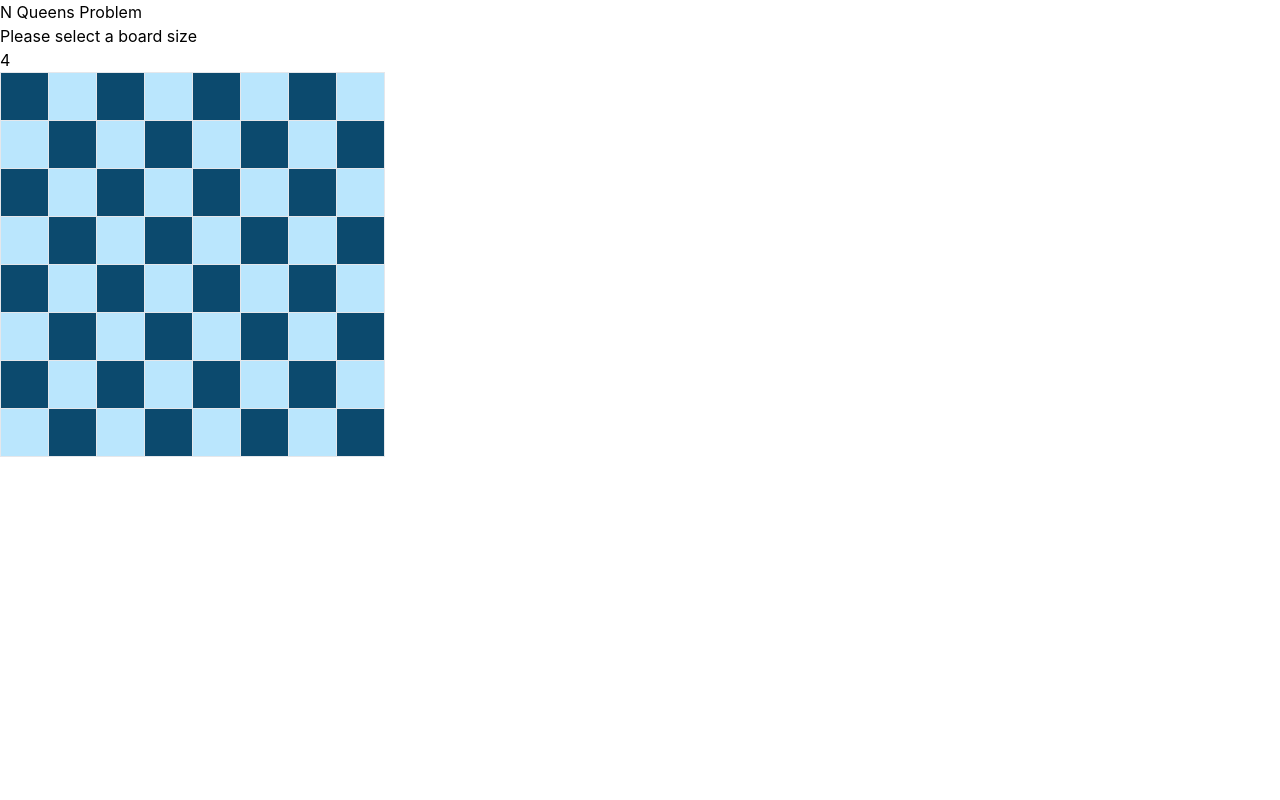
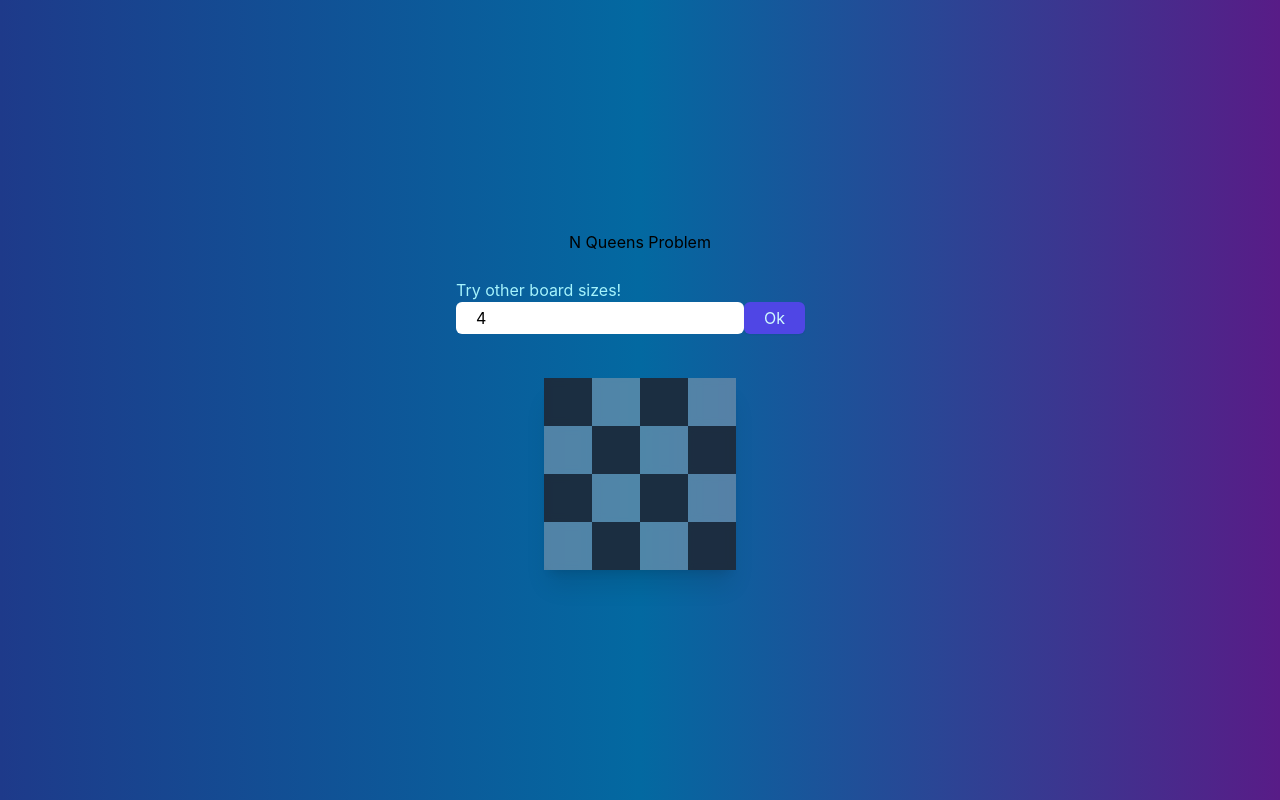
Before and after one commit to angvzrz/nqueens-problem, a React (Create React App) app in the folder frontend/: page / in a window 1280 px wide. Built offline with nearby package versions, Linux system fonts and the light colour scheme.

Commit message:
moved nqueens solution logic into board component and solved memory issue with createBoard function

```diff
--- a/frontend/package.json
+++ b/frontend/package.json
@@ -44,6 +44,8 @@
     "eslint-plugin-n": "^15.4.0",
     "eslint-plugin-promise": "^6.1.1",
     "eslint-plugin-react": "^7.31.10",
+    "prettier": "^2.7.1",
+    "prettier-plugin-tailwindcss": "^0.1.13",
     "tailwindcss": "^3.2.2"
   }
 }
--- a/frontend/src/App.js
+++ b/frontend/src/App.js
@@ -2,11 +2,9 @@ import { Title } from 'components/title';
 import { Home } from 'pages/home';
 import './App.css';
 
-
-
 function App() {
   return (
-    <div>
+    <div className="w-full overflow-scroll h-screen bg-gradient-to-r from-blue-900 via-sky-700 to-purple-900 p-4 flex flex-col flex-none items-center justify-center">
       <Title />
       <Home />
     </div>
--- a/frontend/src/components/board/board.jsx
+++ b/frontend/src/components/board/board.jsx
@@ -1,10 +1,21 @@
+import { createBoard, solveNQueens } from 'nqueens/nqueens';
+import { useEffect, useState } from 'react';
 import { BoardRow } from './board-row';
 
-function Board({ board }) {
+function Board({ boardSize }) {
+  const [board, setBoard] = useState(createBoard(boardSize));
+
+  useEffect(() => {
+    const newBoard = createBoard(boardSize);
+    solveNQueens(newBoard, 0, 0);
+    setBoard(newBoard);
+  }, [boardSize]);
+
   return (
-    <table className="table-auto">
-      <tbody>
-        {board.map((row, index) => {
+    <table className="table-auto rounded-lg shadow-xl">
+      <tbody className="">
+        {board != null &&
+          board.map((row, index) => {
             const colorPattern = index % 2 === 0 ? 'dark' : 'light';
             return (
               <BoardRow
--- a/frontend/src/components/board/square.jsx
+++ b/frontend/src/components/board/square.jsx
@@ -1,8 +1,8 @@
 function Square({ squareColor }) {
   if (squareColor === 'dark') {
-    return <td className="w-12 h-12 border bg-sky-900"></td>;
+    return <td className="w-12 h-12 bg-opacity-90 blur-0 bg-clip-padding bg-gray-800 backdrop-filter backdrop-blur-sm"></td>;
   } else {
-    return <td className="w-12 h-12 border bg-sky-200"></td>;
+    return <td className="w-12 h-12 bg-opacity-50 blur-0 bg-clip-padding bg-gray-400 backdrop-filter backdrop-blur-sm"></td>;
   }
 }
 
--- a/frontend/src/nqueens/nqueens.js
+++ b/frontend/src/nqueens/nqueens.js
@@ -1,7 +1,8 @@
 export const createBoard = (boardSize) => {
   const board = Array.from({ length: boardSize }, () =>
-    new Array(boardSize).fill(0)
+    Array.from({ length: boardSize }, () => 0)
   );
+
   return board;
 };
 
--- a/frontend/src/pages/home.jsx
+++ b/frontend/src/pages/home.jsx
@@ -1,33 +1,37 @@
 import { Board } from 'components/board/board';
-import { createBoard, solveNQueens } from 'nqueens/nqueens';
-import { useState } from 'react';
+import { useRef, useState } from 'react';
 
 function Home() {
-  const [isSolved, setIsSolved] = useState(false);
-  const board = createBoard(8);
-  const solution = new Promise((resolve, reject) => {
-    const result = solveNQueens(board, 0, 0);
-    resolve(result);
-  });
+  const [boardSize, setBoardSize] = useState(4);
+  const inputBoardSizeRef = useRef(null);
 
-  solution.then((result) => setIsSolved(result));
-
-  if (!isSolved) {
-    return <div>Loading ...</div>;
-  }
+  const handleBoardSizeInput = async () => {
+    const userBoardInput = inputBoardSizeRef.current.value;
+    setBoardSize(userBoardInput);
+  };
 
   return (
-    <div>
-      <h2>Please select a board size</h2>
+    <>
+      <div className="w-full py-6 px-10 sm:max-w-md">
+        <h2 className="text-cyan-200">Try other board sizes!</h2>
         <input
           type="number"
           name="boardSize"
           id="boardSize"
           min="4"
           defaultValue={4}
+          ref={inputBoardSizeRef}
+          className="mb-5 rounded-md px-5 py-1"
         />
-      {isSolved && <Board board={board} />}
+        <button
+          onClick={handleBoardSizeInput}
+          className="text-md rounded-md bg-indigo-600 px-5 py-1 font-normal text-cyan-100 shadow-sm hover:bg-indigo-700 "
+        >
+          Ok
+        </button>
       </div>
+      <Board boardSize={boardSize} />
+    </>
   );
 }
 
--- a/frontend/tailwind.config.js
+++ b/frontend/tailwind.config.js
@@ -1,6 +1,7 @@
 /** @type {import('tailwindcss').Config} */
 module.exports = {
   content: [
+    './src/App.js',
     './src/pages/**/*.{js,ts,jsx,tsx}',
     './src/components/**/*.{js,ts,jsx,tsx}',
   ],
```
Also changed, not shown: 1 other file (tests, documents, lock files or other folders). Lines whose indentation alone changed are shown as unchanged.
